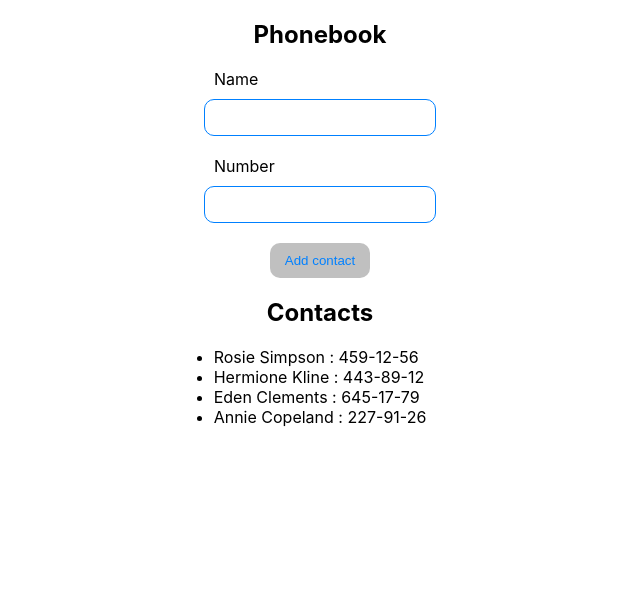
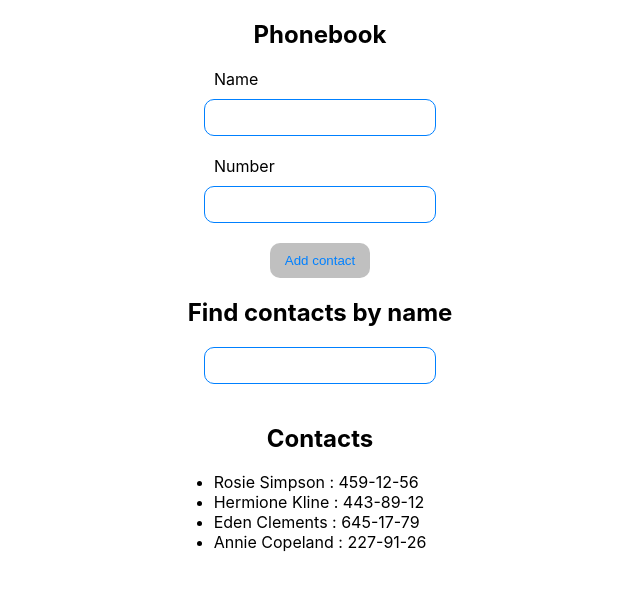
Before and after one commit to krzysztof-kryczka/goit-react-hw-02-phonebook, a React (Create React App) app: page / in a window 1280 px wide. Shown: the top 590 px of the page, without its empty margins (320-960 px from the left). Built offline with nearby package versions, Linux system fonts and the light colour scheme.

Commit message:
Contact Book - step 3 : done (add filter components)

```diff
--- a/src/components/App.jsx
+++ b/src/components/App.jsx
@@ -1,6 +1,8 @@
 import React, { Component } from 'react';
 import ContactList from './ContactList/ContactList';
 import ContactForm from './ContactForm/ContactForm';
+import Filter from './Filter/Filter';
+
 import { nanoid } from 'nanoid';
 
 export class App extends Component {
@@ -11,21 +13,30 @@ export class App extends Component {
       { id: nanoid(), name: 'Eden Clements', number: '645-17-79' },
       { id: nanoid(), name: 'Annie Copeland', number: '227-91-26' },
     ],
+    filter: '',
     name: '',
     number: '',
   };
 
-	addContact = (newContact) => {
-		const { contacts } = this.state;
-		contacts.push(newContact);
-		this.setState({ contacts: contacts });
-	};
+  addContact = newContact => {
+    const { contacts } = this.state;
+    contacts.push(newContact);
+    this.setState({ contacts: contacts });
+  };
+
+  changeFilterValue = e => {
+    this.setState({ filter: e.target.value });
+  };
 
   render() {
     return (
       <>
         <ContactForm onSubmit={values => this.addContact(values)} />
-        <ContactList contacts={this.state.contacts} />
+        <Filter onFilterChange={this.changeFilterValue} />
+        <ContactList
+          contacts={this.state.contacts}
+          filter={this.state.filter}
+        ></ContactList>
       </>
     );
   }
--- a/src/components/ContactList/ContactList.jsx
+++ b/src/components/ContactList/ContactList.jsx
@@ -1,16 +1,20 @@
 import React, { Component } from 'react';
-import PropTypes from "prop-types";
+import PropTypes from 'prop-types';
 
 import css from './ContactList.module.css';
 
 const ContactList = props => {
-  const { contacts } = props;
+  const { contacts, filter } = props;
 
   return (
     <div className={css.contacts}>
       <h2>Contacts</h2>
       <ul className={css.contacts__list}>
-        {contacts.map(({ id, name, number }) => (
+        {contacts
+          .filter(({ name }) =>
+            name.toLowerCase().includes(filter.toLowerCase())
+          )
+          .map(({ id, name, number }) => (
             <li className={css.contacts__item} key={id}>
               {name} : {number}
             </li>
@@ -28,6 +32,7 @@ ContactList.propTypes = {
       number: PropTypes.string.isRequired,
     })
   ),
+  filter: PropTypes.string.isRequired,
 };
 
 export default ContactList;
--- /dev/null
+++ b/src/components/Filter/Filter.jsx
@@ -0,0 +1,25 @@
+import React from 'react';
+import PropTypes from 'prop-types';
+
+import css from './Filter.module.css';
+
+const Filter = ({ onFilterChange }) => {
+  return (
+    <div className={css.filter}>
+      <h2>Find contacts by name</h2>
+      <input
+        type="text"
+        name="filter"
+        onChange={onFilterChange}
+        className={css.filter__input}
+      ></input>
+    </div>
+
+  );
+};
+
+Filter.propTypes = {
+    onFilterChange: PropTypes.func.isRequired,
+};
+
+export default Filter;
--- /dev/null
+++ b/src/components/Filter/Filter.module.css
@@ -0,0 +1,13 @@
+.filter {
+  display: flex;
+  flex-direction: column;
+  align-items: center;
+}
+
+.filter__input {
+    margin-bottom: 20px;
+    width: 200px;
+    border: 1px solid #0080ff;
+    border-radius: 10px;
+    padding: 10px 15px;
+}
```
Lines whose indentation alone changed are shown as unchanged.
